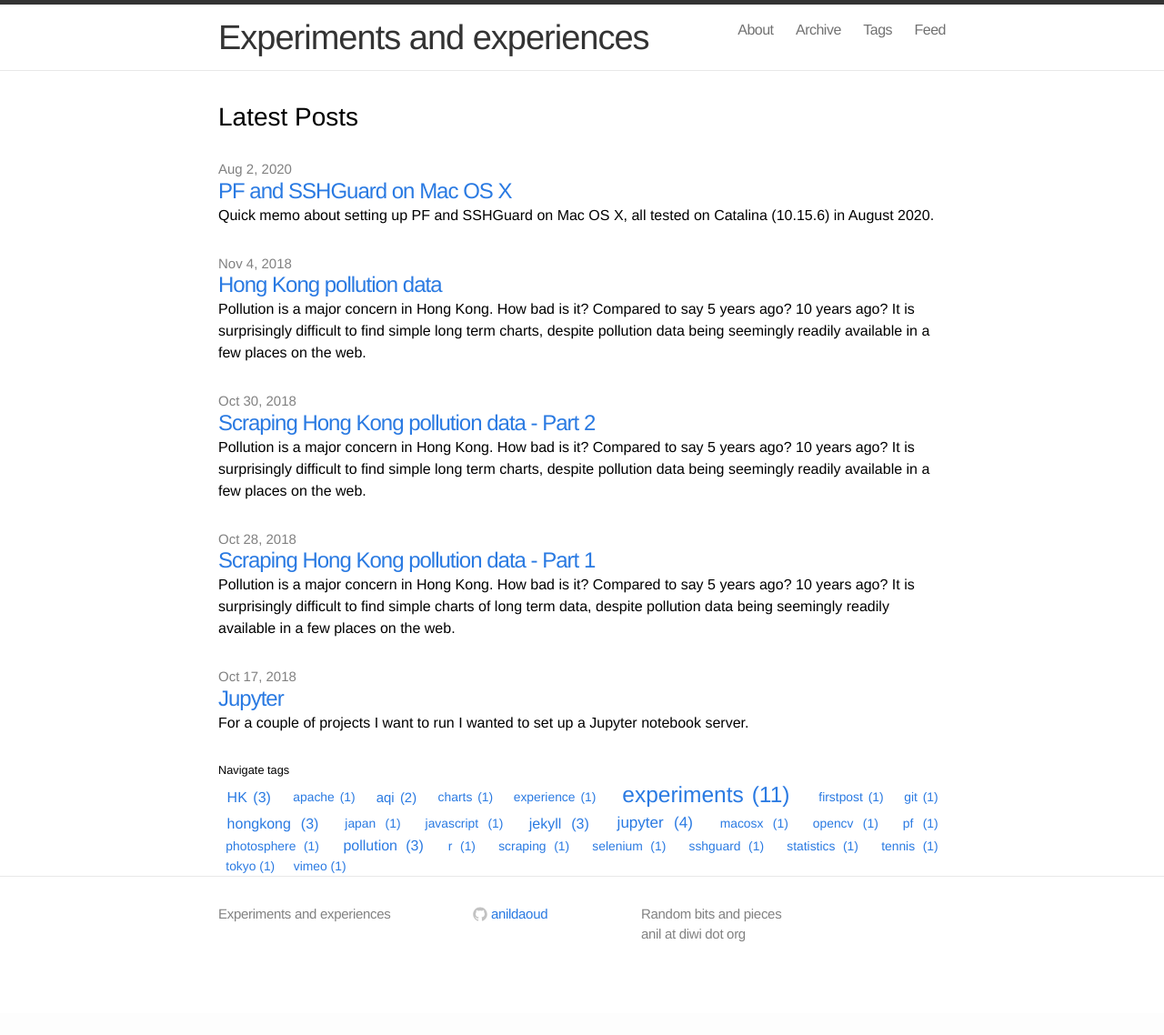
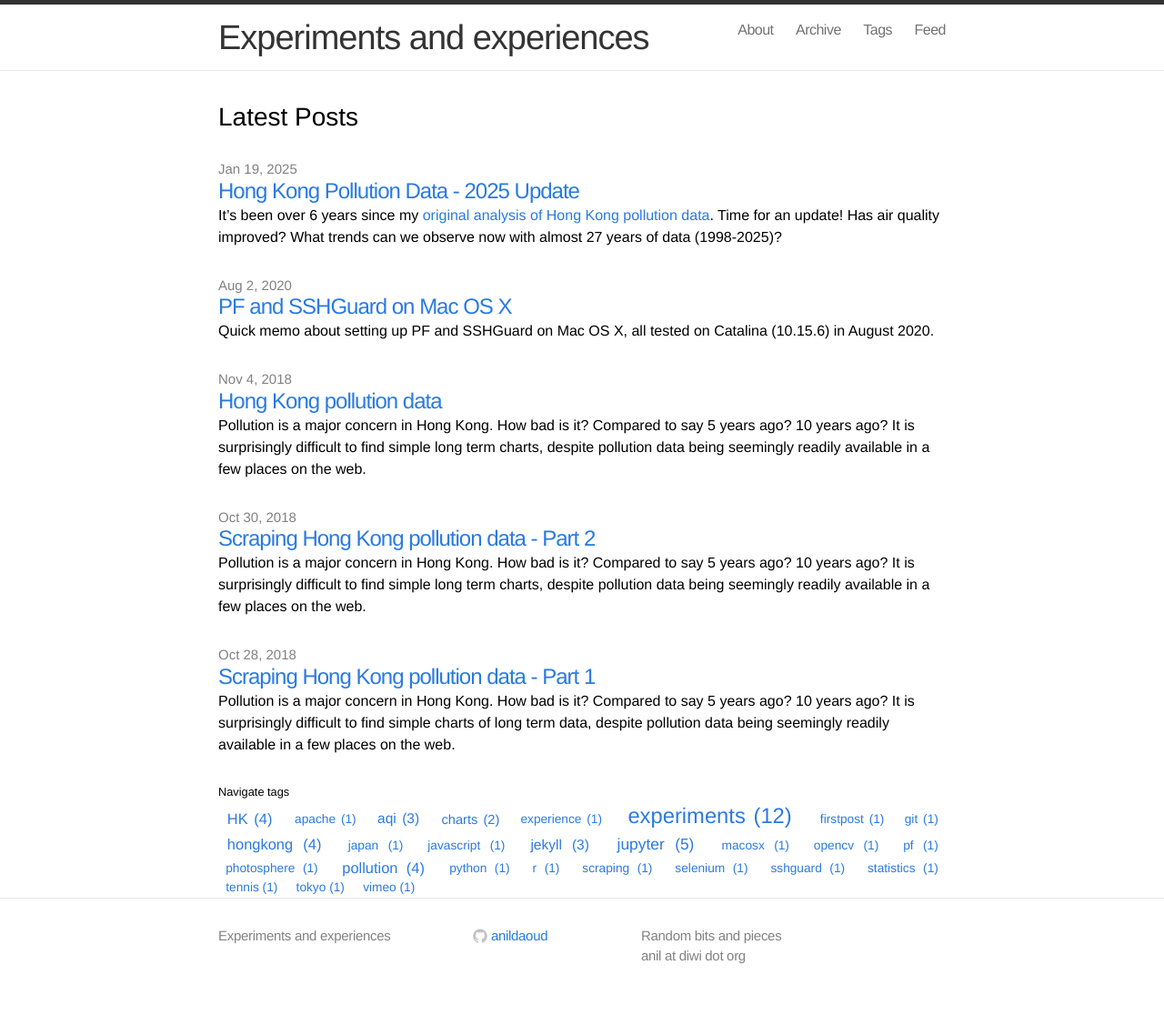
Before and after one commit to AnilDaoud/exp, a Jekyll site: the page built from index.html, in a window 1280 px wide. Shown: the whole page at 91% size. Built offline with Jekyll 4.4.1, drawn with Linux system fonts in a browser that asks for light colours; comment, search, counter and statistics services are not loaded; before the commit the page ends 1114 px from its top, so only the background shows below that; some of the changed lines change nothing that is shown.

Commit message:
new post - update on hk pollution

````diff
--- /dev/null
+++ b/_includes/analytics.html
@@ -0,0 +1,15 @@
+<!-- Matomo -->
+<script>
+  var _paq = window._paq = window._paq || [];
+  /* tracker methods like "setCustomDimension" should be called before "trackPageView" */
+  _paq.push(['trackPageView']);
+  _paq.push(['enableLinkTracking']);
+  (function() {
+    var u="//anil.diwi.org/stats/";
+    _paq.push(['setTrackerUrl', u+'matomo.php']);
+    _paq.push(['setSiteId', '1']);
+    var d=document, g=d.createElement('script'), s=d.getElementsByTagName('script')[0];
+    g.async=true; g.src=u+'matomo.js'; s.parentNode.insertBefore(g,s);
+  })();
+</script>
+<!-- End Matomo Code -->
--- a/_includes/google_analytics.html
+++ /dev/null
@@ -1,9 +0,0 @@
-<!-- Global site tag (gtag.js) - Google Analytics -->
-<script async src="https://www.googletagmanager.com/gtag/js?id=UA-77158299-1"></script>
-<script>
-  window.dataLayer = window.dataLayer || [];
-  function gtag(){dataLayer.push(arguments);}
-  gtag('js', new Date());
-
-  gtag('config', 'UA-77158299-1');
-</script>
--- a/_includes/head.html
+++ b/_includes/head.html
@@ -8,6 +8,6 @@
 
     <!-- Custom CSS -->
     <link rel="stylesheet" href="{{ "/css/main.css" | prepend: site.baseurl }}">
-    {% include google_analytics.html %}
+    {% include analytics.html %}
 
 </head>
--- /dev/null
+++ b/_posts/2025-01-19-hk-pollution-2025-update.md
@@ -0,0 +1,364 @@
+---
+layout: post
+title: "Hong Kong Pollution Data - 2025 Update"
+date: 2025-01-19
+tags: experiments jupyter HK hongkong pollution charts aqi python
+---
+
+It's been over 6 years since my [original analysis of Hong Kong pollution data](https://anil.diwi.org/exp/2018/11/04/hk-pollution-deep-dive/). Time for an update! Has air quality improved? What trends can we observe now with almost 27 years of data (1998-2025)?
+
+In this post, we'll:
+1. Update the scraping tool to work with the current EPD website
+2. Download fresh data for the Central/Western district
+3. Analyze long-term trends and confirm that pollution is decreasing
+
+Data downloaded from [HK EPD](https://cd.epic.epd.gov.hk/EPICDI/air/station/?lang=en).
+
+## Part 1: Updating the Scraper
+
+The original Selenium-based scraper from 2018 no longer works - the EPD website has been completely redesigned and now uses Jakarta Server Faces (JSF). I've rewritten the scraper using Playwright, which handles the dynamic JavaScript forms better.
+
+Key changes:
+- Switched from Selenium to Playwright (headless mode, works over SSH)
+- Handle JSF form submissions with hidden elements
+- Download "By Station" format (wide format with all pollutants as columns)
+
+```python
+# Install dependencies
+# pip install playwright pandas numpy python-aqi
+# playwright install chromium
+
+# Download data for Central/Western station (1998-2025)
+python hk_pollution_scraper.py \
+    --stations central_western \
+    --time-range hourly \
+    --from 1998-01-01 \
+    --to 2025-01-19 \
+    --output central-western
+```
+
+The scraper automatically:
+- Downloads yearly CSV files from EPD
+- Converts units to EPA standard (CO to ppm, O3 to ppm, NO2/SO2 to ppb)
+- Calculates 8-hour rolling averages for CO and O3
+- Computes AQI using the [python-aqi](https://github.com/hrbonz/python-aqi) library
+- Saves both hourly and daily AQI data
+
+Please leave a comment if you need the script, i'll upload it somewhere
+
+## Part 2: Loading the Data
+
+```python
+import pandas as pd
+import os
+
+folder = 'central-western'
+df = pd.read_csv(os.path.join(os.getcwd(), folder, 'aqi_hourly_full.csv'))
+df.drop(df.columns[[0]], axis=1, inplace=True)
+df.DATE = pd.to_datetime(df.DATE, format="%Y-%m-%d")
+df.HOUR = pd.to_timedelta(df.HOUR, unit='h')
+df['TIMESTAMP'] = df.DATE + df.HOUR
+df.iloc[:,2:10] = df.iloc[:,2:10].apply(pd.to_numeric, errors='coerce')
+dailyaqi = df.iloc[:,[0,9]].groupby(['DATE']).median().copy().T.squeeze()
+hourlyaqi = df.loc[:,['TIMESTAMP','AQI']].groupby(['TIMESTAMP']).median().copy().T.squeeze()
+```
+
+## Part 3: 27 Years of Hong Kong Air Quality
+
+Let's start with the full daily AQI time series from 1998 to 2025:
+
+```python
+dailyaqi.plot(figsize=(16,6))
+```
+
+![Daily AQI 1998-2025](../../../../assets/hkaqi2025/output_2_1.png)
+
+Several things stand out:
+- The massive spike around 2010 reaching AQI ~500 was the [infamous Asian dust storm](http://news.bbc.co.uk/2/hi/asia-pacific/8579495.stm) from Mongolia/China
+- There's a clear regime change around 2011-2012 when PM2.5 monitoring began
+- Recent years (2020-2025) show noticeably lower peaks
+
+## What's Driving the AQI?
+
+Let's look at which pollutant is the primary driver of AQI each year:
+
+```python
+aqi_origins = df.groupby(['DATE']).median().copy()
+aqi_origins['AQI'] = aqi_origins.iloc[:,:6].max(numeric_only=True, axis=1)
+aqi_origins['AQISource'] = aqi_origins.loc[:,['FSP','NO2','O3','RSP','SO2','CO_8h','O3_8h']].eq(
+    aqi_origins['AQI'], axis=0).apply(
+    lambda x: ','.join(aqi_origins.columns[0:7][x==x.max()]), axis=1)
+aqi_origins.loc[aqi_origins['AQI'].isnull(),'AQISource'] = pd.np.nan
+aqi_origins = aqi_origins.groupby(aqi_origins.index.year).apply(
+    lambda x: x['AQISource'].value_counts(normalize=True))
+mask = aqi_origins > 0.025
+aqi_origins = aqi_origins.loc[mask]
+aqi_origins = aqi_origins.unstack().fillna(0)
+aqi_origins.plot.bar(stacked=True, figsize=(16,8))
+```
+
+![AQI Source by Year](../../../../assets/hkaqi2025/output_3_2.png)
+
+The story is clear:
+- **1998-2010**: RSP (PM10) was the main driver, with some NO2 contribution
+- **2011**: Transition year - mix of RSP, NO2, and the new FSP (PM2.5) measurement
+- **2012-2025**: FSP (PM2.5) completely dominates as the primary pollutant
+
+This transition coincides with Hong Kong starting to measure PM2.5 (Fine Suspended Particulates) around 2011-2012. PM2.5 wasn't being measured before, so it couldn't be the AQI driver even if it was present in the air.
+
+## Year-by-Year Distribution
+
+Box plots show the distribution of daily AQI values per year:
+
+```python
+groups = dailyaqi.groupby(dailyaqi.index.year)
+groupstack = pd.concat([pd.DataFrame(x[1].values) for x in groups], axis=1)
+groupstack.columns = [str(x) for x in groups.groups.keys()]
+groupstack.boxplot(figsize=(16,6))
+```
+
+![Yearly Boxplots](../../../../assets/hkaqi2025/output_4_1.png)
+
+The 2010 outlier is clearly visible. More importantly, the median AQI (green line) and the interquartile range both appear to be declining in recent years.
+
+## The Last Decade: 2013-2025
+
+Let's zoom in on recent years:
+
+```python
+dailyaqi['2013':].plot(style='k.', figsize=(16,6))
+```
+
+![Recent Years Scatter](../../../../assets/hkaqi2025/output_5_1.png)
+
+The downward trend becomes more apparent. The ceiling of daily values has clearly dropped - we're seeing fewer days above AQI 150, and many more days in the "Good" range (below 50).
+
+## Seasonality: Heatmap View
+
+A heatmap of the last 8 years (2018-2025) by day of year:
+
+![Yearly Heatmap](../../../../assets/hkaqi2025/output_6_2.png)
+
+Winter months (left side, days 0-90 and right side, days 300-365) consistently show higher pollution (yellow/green), while summer months (days 150-250, roughly June-September) are cleaner (dark purple).
+
+## Weekly Seasonality
+
+```python
+weeks = dailyaqi['2018':].groupby(dailyaqi['2018':].index.isocalendar().week)
+weekstack = pd.concat([pd.DataFrame(x[1].values) for x in weeks], axis=1)
+weekstack.columns = [str(x) for x in weeks.groups.keys()]
+weekstack.boxplot(figsize=(16,6))
+```
+
+![Weekly Boxplots](../../../../assets/hkaqi2025/output_7_2.png)
+
+Weeks 25-35 (late June through early September) have the lowest pollution - this is the summer monsoon season when southerly winds bring cleaner maritime air. Winter weeks (1-10 and 45-52) see higher pollution from northerly winds carrying continental pollution.
+
+## Monthly Pattern
+
+```python
+months = dailyaqi['2018':].groupby(dailyaqi['2018':].index.month)
+monthstack = pd.concat([pd.DataFrame(x[1].values) for x in months], axis=1)
+monthstack.columns = [str(x) for x in months.groups.keys()]
+monthstack.boxplot(figsize=(12,6))
+```
+
+![Monthly Boxplots](../../../../assets/hkaqi2025/output_8_1.png)
+
+The pattern is even clearer by month:
+- **January-March**: Higher pollution (median ~70-75)
+- **June-September**: Cleanest months (median ~25-30)
+- **October-December**: Rising again
+
+This aligns with Hong Kong's monsoon patterns - summer southwest monsoons bring clean oceanic air, while winter northeast monsoons bring pollution from mainland China.
+
+---
+
+## Part 4: Additional Analysis
+
+### Long-Term Trend: Average AQI by Year
+
+```python
+yearly_avg = dailyaqi.groupby(dailyaqi.index.year).mean()
+yearly_avg.plot(kind='bar', figsize=(14,4), title='Average AQI by Year', color='steelblue')
+plt.axhline(y=yearly_avg.mean(), color='red', linestyle='--', label=f'Overall mean: {yearly_avg.mean():.1f}')
+```
+
+![Average AQI by Year](../../../../assets/hkaqi2025/output_10_1.png)
+
+The bar chart clearly shows:
+- **1998-2010**: Consistently low AQI (35-50 range) - but this is misleading as PM2.5 wasn't measured
+- **2011-2015**: Spike to 60-90 after PM2.5 monitoring began
+- **2016-2025**: Gradual decline back toward 50
+
+### Rolling Averages: The True Trend
+
+```python
+dailyaqi.rolling(365).mean().plot(label='365-day rolling mean', linewidth=2)
+dailyaqi.rolling(30).mean().plot(alpha=0.3, label='30-day rolling mean')
+```
+
+![Rolling Averages](../../../../assets/hkaqi2025/output_10_2.png)
+
+The 365-day rolling average (blue line) tells the complete story:
+- Stable around 45 from 1998-2010
+- Sharp rise to peak of ~90 around 2013 (after PM2.5 monitoring)
+- Steady decline since 2014, now back to ~50
+
+### Hour of Day Pattern
+
+```python
+hourly_pattern = df.groupby('HOUR')['AQI'].median()
+hourly_pattern.plot(kind='bar', figsize=(12,4), title='Median AQI by Hour of Day')
+```
+
+![Hourly Pattern](../../../../assets/hkaqi2025/output_11_0.png)
+
+Interestingly, there's not a dramatic rush-hour spike at Central/Western (a general station, not roadside). The pattern shows:
+- **Lowest**: Early morning (3-7 AM), around AQI 44-45
+- **Highest**: Afternoon/evening (3-9 PM), around AQI 54-55
+- Difference of only ~10 AQI points
+
+This suggests the pollution at this station is more influenced by regional/background levels than local traffic.
+
+### Day of Week Pattern
+
+```python
+df['DOW'] = df['TIMESTAMP'].dt.dayofweek
+dow_aqi = df.groupby('DOW')['AQI'].median()
+```
+
+![Day of Week](../../../../assets/hkaqi2025/output_12_0.png)
+
+Surprisingly, there's almost no weekday/weekend difference:
+- **Weekday average**: 51
+- **Weekend average**: 51.5
+
+This reinforces that the Central/Western station measures regional pollution rather than local traffic emissions. Roadside stations like Causeway Bay would show a bigger difference.
+
+### COVID-19 Impact: 2019 vs 2020 vs 2021
+
+```python
+comparison = pd.DataFrame({
+    '2019': monthly_2019.values,
+    '2020': monthly_2020.values,
+    '2021': monthly_2021.values
+}, index=['Jan','Feb','Mar','Apr','May','Jun','Jul','Aug','Sep','Oct','Nov','Dec'])
+comparison.plot(kind='bar')
+```
+
+![COVID Impact](../../../../assets/hkaqi2025/output_13_0.png)
+
+COVID-19 impact is visible:
+- **2019 median AQI**: 66.0
+- **2020 median AQI**: 59.0
+- **2021 median AQI**: 56.0
+
+The reduction during 2020-2021 lockdowns is clear, especially in winter months when the difference is most pronounced. Summer months show less difference as they're already clean due to monsoon patterns.
+
+### Exceedance Days: How Often is Air "Unhealthy"?
+
+```python
+thresholds = {
+    'Unhealthy for Sensitive (>100)': 100,
+    'Unhealthy (>150)': 150,
+    'Very Unhealthy (>200)': 200
+}
+```
+
+![Exceedance Days](../../../../assets/hkaqi2025/output_14_0.png)
+
+This is perhaps the most striking chart:
+- **2013 peak**: 137 days above AQI 100, 45+ days above 150
+- **2020-2025**: Only 5-15 days above AQI 100, almost zero above 150
+
+The number of "bad air days" has dropped by **90%** since the worst years.
+
+### Seasonal Decomposition
+
+Breaking down the time series into trend and seasonal components:
+
+![Seasonal Decomposition](../../../../assets/hkaqi2025/output_15_0.png)
+
+The three panels show:
+1. **Top**: Raw monthly median AQI - the noisy signal
+2. **Middle**: Trend component (12-month rolling average) - clearly shows the rise and fall
+3. **Bottom**: Seasonal component - consistent winter peaks and summer troughs throughout the entire period
+
+### Era Comparison
+
+Grouping into distinct periods:
+
+```python
+decades = {
+    '1998-2004': dailyaqi['1998':'2004'],
+    '2005-2011': dailyaqi['2005':'2011'],
+    '2012-2018': dailyaqi['2012':'2018'],
+    '2019-2025': dailyaqi['2019':'2025']
+}
+```
+
+![Era Comparison](../../../../assets/hkaqi2025/output_16_0.png)
+
+| Era | Mean AQI | Median AQI |
+|-----|----------|------------|
+| 1998-2004 | 43 | 43 |
+| 2005-2011 | 46 | 44 |
+| 2012-2018 | 76 | 71 |
+| 2019-2025 | 53 | 52 |
+
+The 2012-2018 period (post-PM2.5 monitoring) was the worst, but 2019-2025 shows significant improvement - AQI has dropped 30% from the 2012-2018 peak.
+
+---
+
+## The Key Finding: Statistically Significant Improvement
+
+Focusing on 2016-2025 (after PM2.5 monitoring stabilized):
+
+```python
+from scipy import stats
+yearly_avg_recent = yearly_avg[yearly_avg.index >= 2016]
+slope, intercept, r_value, p_value, std_err = stats.linregress(years, yearly_avg_recent.values)
+```
+
+![Trend 2016-2025](../../../../assets/hkaqi2025/output_17_1.png)
+
+**Statistical Results:**
+- **Trend**: -2.82 AQI per year
+- **R-squared**: 0.89 (very strong fit)
+- **P-value**: 0.000 (highly significant)
+
+**Period Comparison:**
+- **2016-2020 average**: 64.4 AQI
+- **2021-2025 average**: 49.7 AQI
+- **Improvement**: 14.7 points (**23% reduction**)
+
+---
+
+## Conclusions
+
+After 27 years of data and comprehensive analysis:
+
+1. **PM2.5 dominates since 2012** - Fine Suspended Particulates drive nearly 100% of high AQI days
+
+2. **Strong, consistent seasonality** - Summer (June-September) is ~60% cleaner than winter due to monsoon patterns
+
+3. **No significant weekday/weekend or rush-hour effect** - Central/Western measures regional pollution, not local traffic
+
+4. **COVID-19 had measurable impact** - 10-15% reduction in AQI during 2020-2021
+
+5. **90% fewer "bad air days"** - Days exceeding AQI 100 dropped from 137 (2013) to under 15 (recent years)
+
+6. **Statistically significant improvement since 2016** - AQI declining by 2.8 points per year, with 23% overall reduction
+
+The improvement is likely due to:
+- Stricter emissions controls in Hong Kong
+- Reduced industrial activity in the Pearl River Delta
+- Cleaner vehicle fleet (more EVs, tighter emission standards)
+- Some effect from reduced activity during COVID-19
+
+**Hong Kong's air quality is genuinely improving.** The data shows real, measurable, statistically significant progress over the last decade. While PM2.5 remains the primary concern, the trend is encouraging.
+
+---
+
+*Code and data available on [GitHub](https://github.com/anildaoud). Updated scraper works with the 2025 EPD website.*
````
Also changed, not shown: assets/hkaqi2025/output_10_1.png (added), assets/hkaqi2025/output_10_2.png (added), assets/hkaqi2025/output_11_0.png (added), assets/hkaqi2025/output_12_0.png (added), assets/hkaqi2025/output_13_0.png (added), assets/hkaqi2025/output_14_0.png (added), assets/hkaqi2025/output_15_0.png (added), assets/hkaqi2025/output_16_0.png (added), assets/hkaqi2025/output_17_1.png (added), assets/hkaqi2025/output_2_1.png (added), assets/hkaqi2025/output_3_2.png (added), assets/hkaqi2025/output_4_1.png (added), assets/hkaqi2025/output_5_1.png (added), assets/hkaqi2025/output_6_2.png (added), 2 more files.
